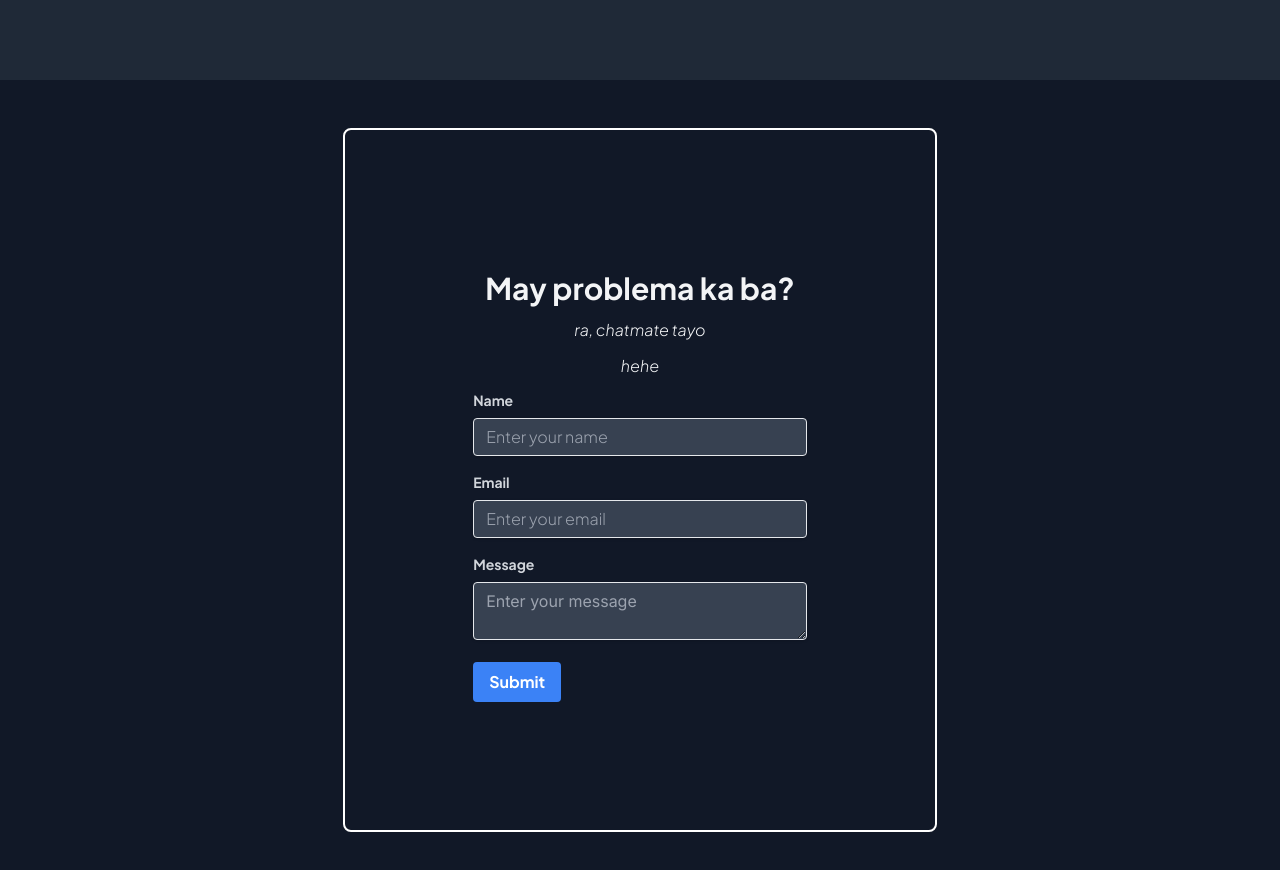
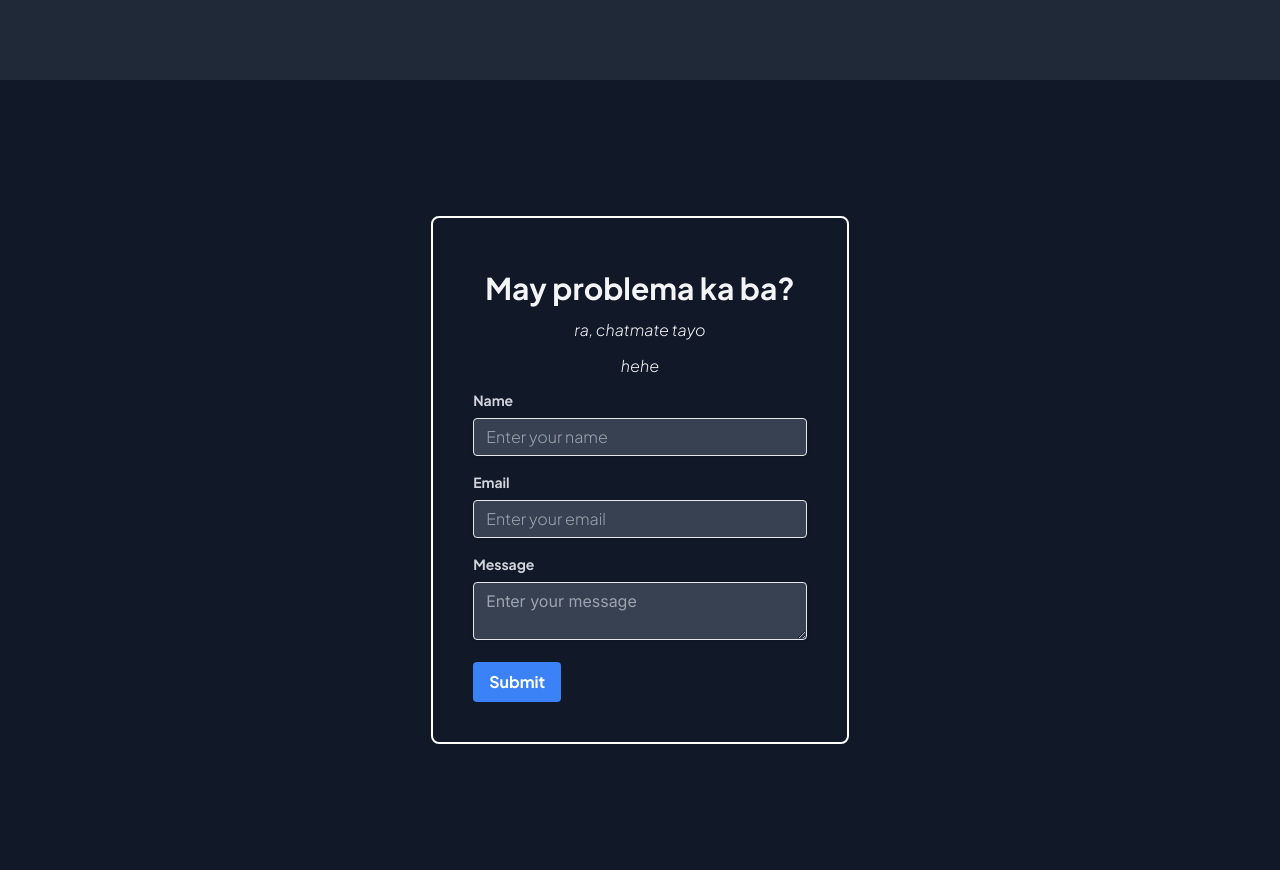
Before and after one commit to ShallowMachinery/purrfolio-1, a Next.js app: page / in a window 1280 px wide. Shown: the part 1520-2390 px from the top of the page. Built offline with nearby package versions, Linux system fonts and the light colour scheme.

Commit message:
5th commit

```diff
--- a/app/page.tsx
+++ b/app/page.tsx
@@ -89,7 +89,7 @@ export default function Home() {
 
       {/* Inquiries Section */}
       <section id="inquiries" className="w-full h-screen flex flex-col items-center justify-center bg-gray-900 text-gray-100 relative">
-        <div className='border-white border-2 p-32 rounded-lg px-50 min-px-50'>
+        <div className='border-white border-2 p-20 rounded-lg sm:p-10'>
           <h2 className='text-3xl text-center font-bold m-3'>May problema ka ba?</h2>
           <p className='text-large text-center italic m-3'>ra, chatmate tayo</p>
           <p className='text-large text-center italic m-3'>hehe</p>
```
